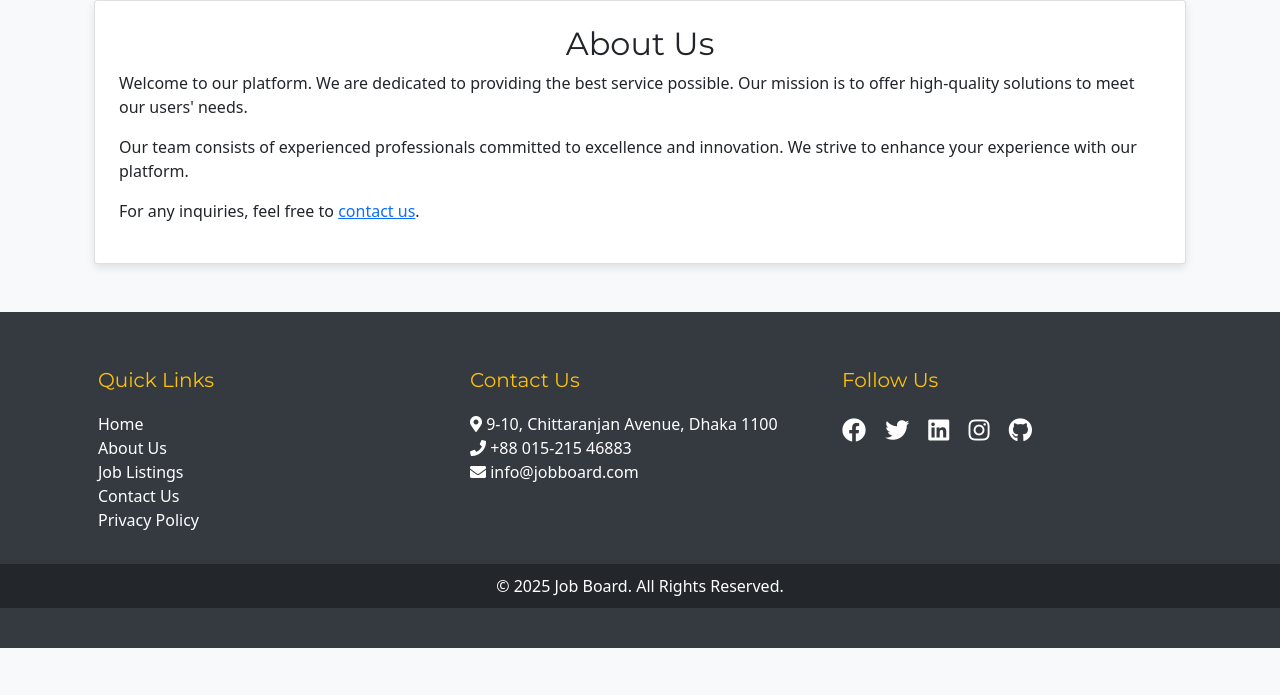
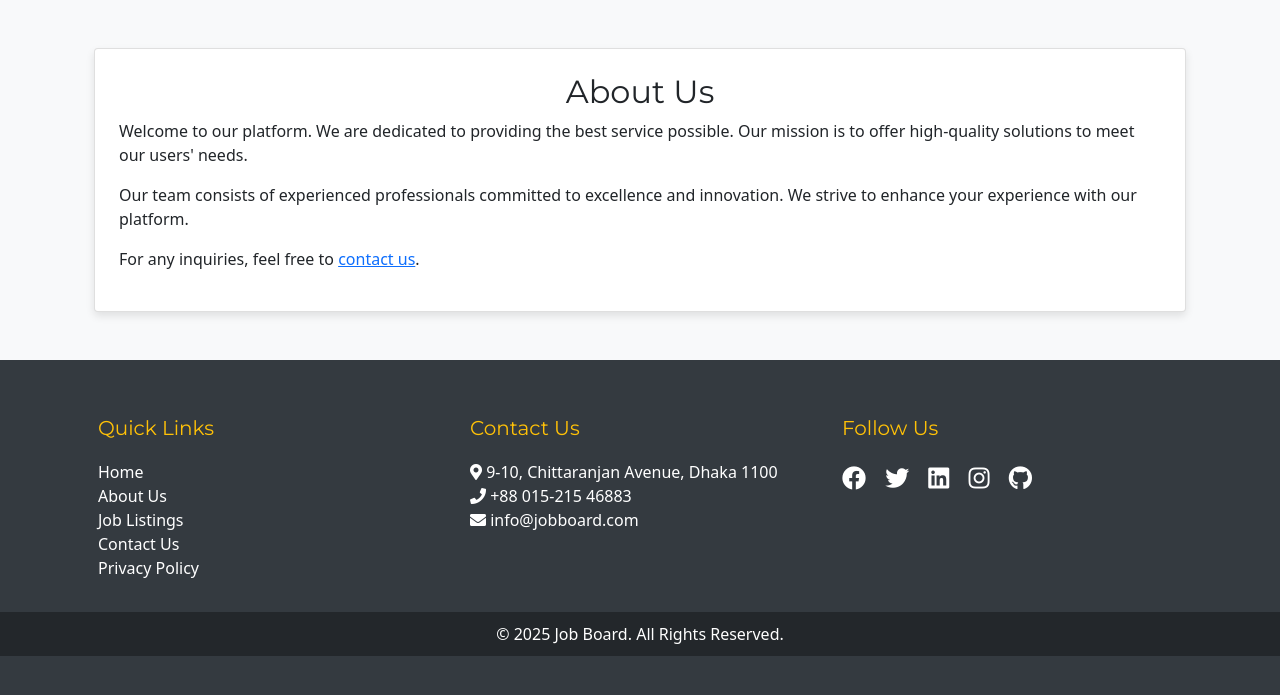
Before and after one commit to nibirjoydhar/job-board, a PHP site: page /html/about.php in a window 1280 px wide. Shown: the part 68-763 px from the top of the page. Run offline with PHP 8.4, Linux system fonts and the light colour scheme.

Commit message:
... Updated

```diff
--- a/html/about.php
+++ b/html/about.php
@@ -18,7 +18,7 @@
 <body>
     <?php include('header.php'); ?>
 
-    <div class="container">
+    <div class="container mt-5">
         <div class="card p-4">
             <h2 class="text-center">About Us</h2>
             <p>Welcome to our platform. We are dedicated to providing the best service possible. Our mission is to offer
--- a/html/contact.php
+++ b/html/contact.php
@@ -20,7 +20,7 @@
 <body>
     <?php include('header.php'); ?>
 
-    <div class="container">
+    <div class="container mt-5">
         <div class="card">
             <h2 class="text-center">Contact Information</h2>
             <p><strong>Phone:</strong> +880 1234 567 890</p>
--- a/html/privacy.php
+++ b/html/privacy.php
@@ -21,7 +21,7 @@
 
 <body>
     <?php include('header.php'); ?>
-    <div class="container">
+    <div class="container mt-5">
         <div class="card">
             <h2 class="text-center">Privacy Policy</h2>
             <p>Your privacy is important to us. This policy explains how we handle your personal data.</p>
```
